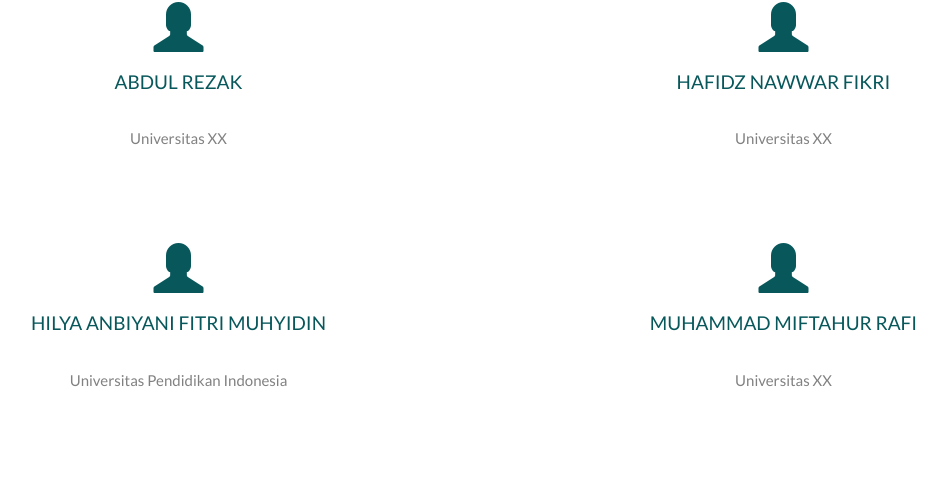
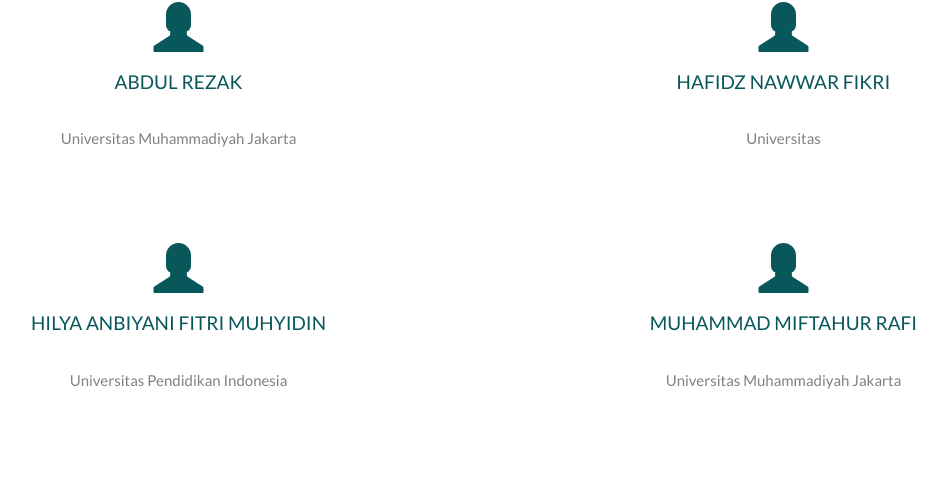
Before and after one commit to hilya09/deployment-ds, a Flask app: page / in a window 1280 px wide. Shown: the part 1453-1931 px from the top of the page, without its empty margins (159-1106 px from the left). Run offline with Flask 3, Linux system fonts and the light colour scheme; parts of the project's set-up code (start-up, migrations or seed data) failed here and were passed over.

Commit message:
ubah div kelompok (univ)

```diff
--- a/templates/index.html
+++ b/templates/index.html
@@ -144,12 +144,12 @@
 			<div class="col-sm-6">
 				<span class="glyphicon glyphicon-user logo-small"></span>
 				<h4>ABDUL REZAK</h4>
-				<p>Universitas XX</p>
+				<p>Universitas Muhammadiyah Jakarta</p>
 			</div>
 			<div class="col-sm-6">
 				<span class="glyphicon glyphicon-user logo-small"></span>
 				<h4>HAFIDZ NAWWAR FIKRI</h4>
-				<p>Universitas XX</p>
+				<p>Universitas </p>
 			</div>
 		</div>
 	    <br><br><br>
@@ -162,7 +162,7 @@
 			<div class="col-sm-6">
 				<span class="glyphicon glyphicon-user logo-small"></span>
 				<h4>MUHAMMAD MIFTAHUR RAFI</h4>
-				<p>Universitas XX</p>
+				<p>Universitas Muhammadiyah Jakarta</p>
 			</div>
 	    </div>
 	</div>
```
